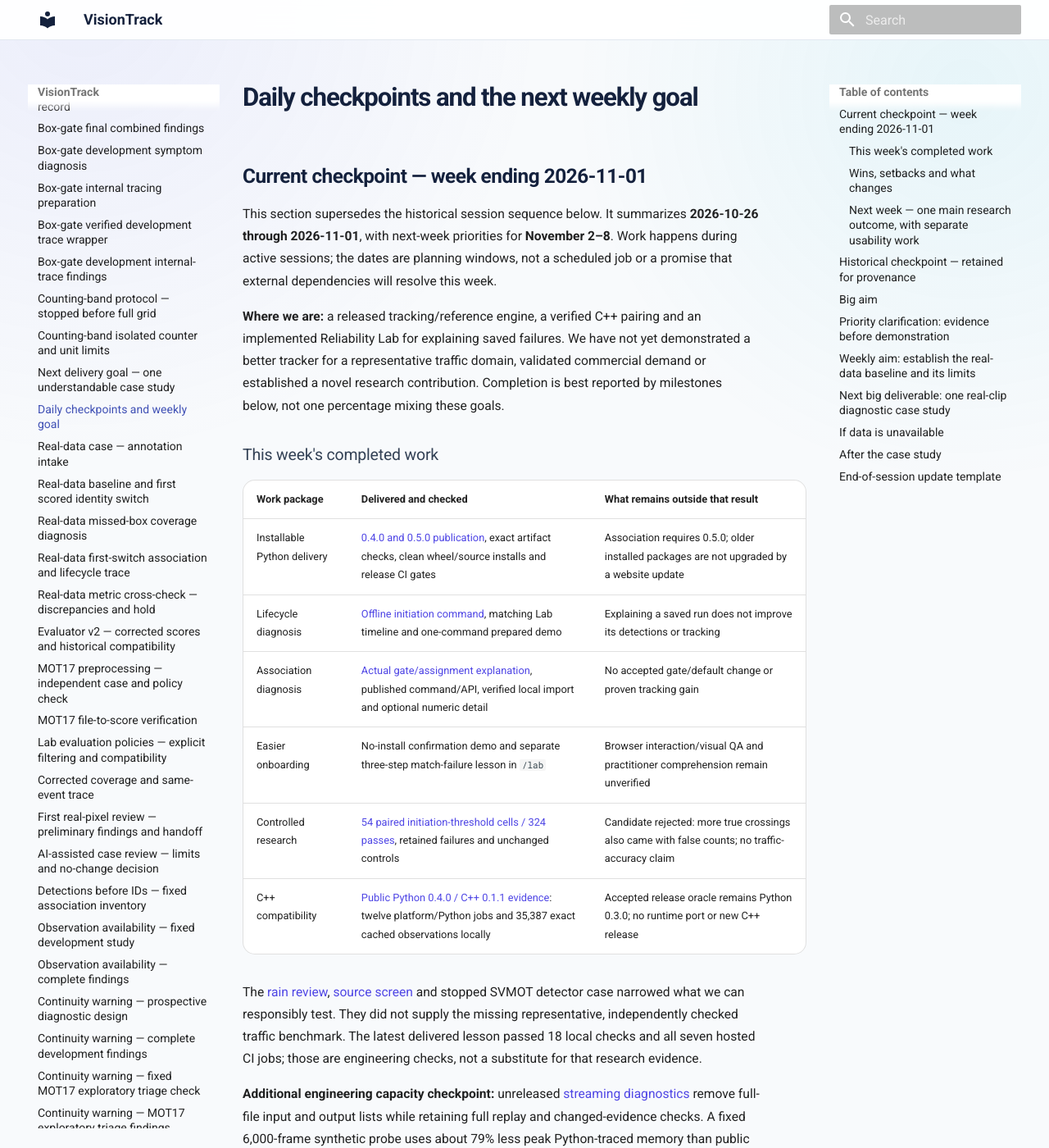
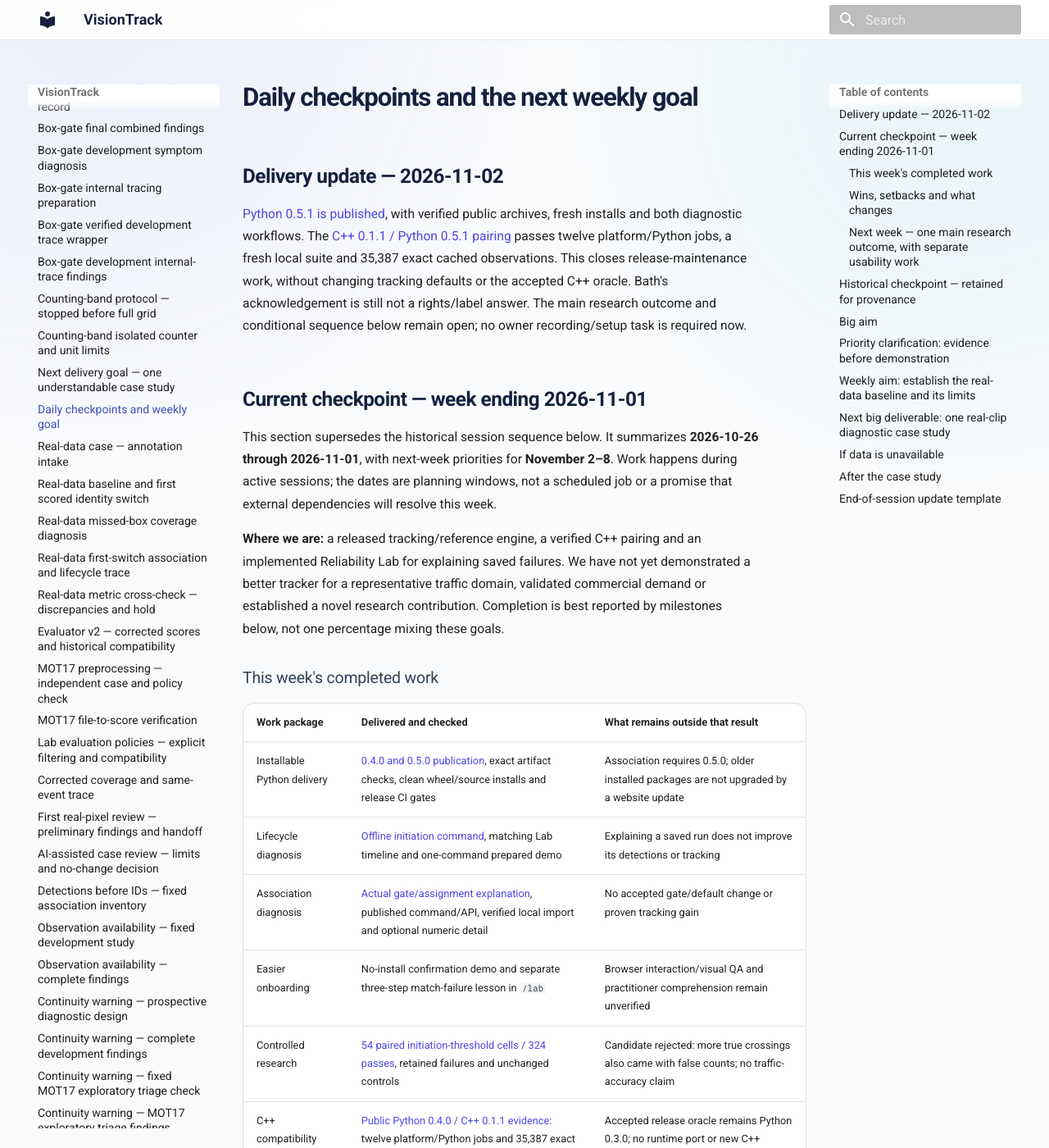
Before and after one commit to hulagerushikesh/visiontrack, an MkDocs documentation site: the page built from docs/WEEKLY_DELIVERY_PLAN.md, in a window 1280 px wide and 1400 px high. Shown: the whole window at 82% size. Built offline with MkDocs 1.6.1 and Material for MkDocs 9.7.7, drawn with Linux system fonts in a browser that asks for light colours; some of the changed text lies outside the part shown.

Commit message:
Update project progress after verified 0.5.1 C++ pairing

```diff
--- a/docs/WEEKLY_DELIVERY_PLAN.md
+++ b/docs/WEEKLY_DELIVERY_PLAN.md
@@ -1,4 +1,15 @@
 # Daily checkpoints and the next weekly goal
+
+## Delivery update — 2026-11-02
+
+[Python 0.5.1 is published](RELEASE_NOTES_0.5.1.md), with verified public
+archives, fresh installs and both diagnostic workflows. The
+[C++ 0.1.1 / Python 0.5.1 pairing](https://github.com/hulagerushikesh/visiontrack-cpp/blob/main/compatibility/prospective_oracle_0.5.1_evidence.json)
+passes twelve platform/Python jobs, a fresh local suite and 35,387 exact cached
+observations. This closes release-maintenance work, without changing tracking
+defaults or the accepted C++ oracle. Bath's acknowledgement is still not a
+rights/label answer. The main research outcome and conditional sequence below
+remain open; no owner recording/setup task is required now.
 
 ## Current checkpoint — week ending 2026-11-01
 
@@ -30,7 +41,7 @@ not supply the missing representative, independently checked traffic benchmark.
 The latest delivered lesson passed 18 local checks and all seven hosted CI jobs;
 those are engineering checks, not a substitute for that research evidence.
 
-**Additional engineering capacity checkpoint:** unreleased
+**Additional engineering capacity checkpoint (at the weekly close, now delivered in 0.5.1):**
 [streaming diagnostics](DIAGNOSTIC_REPLAY_SCALING.md) remove full-file input and
 output lists while retaining full replay and changed-evidence checks. A fixed
 6,000-frame synthetic probe uses about 79% less peak Python-traced memory than
```
Also changed, not shown: docs/PROGRESS_OVERVIEW.md (+6 -2 lines).
